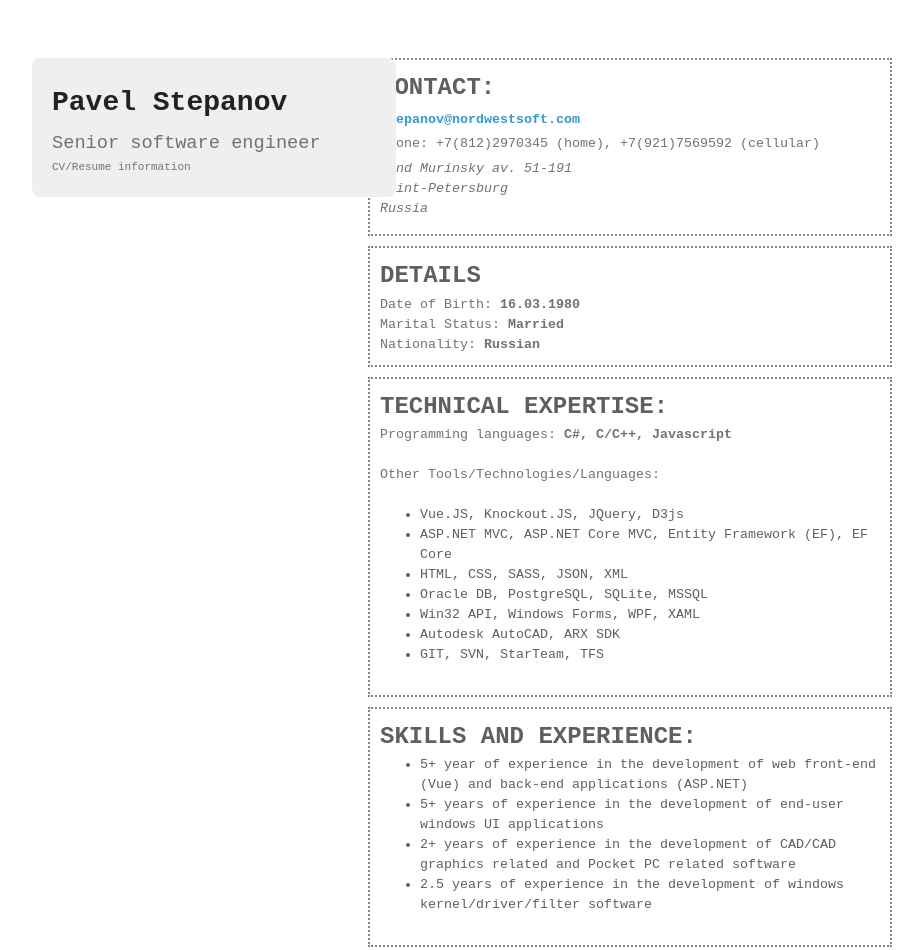
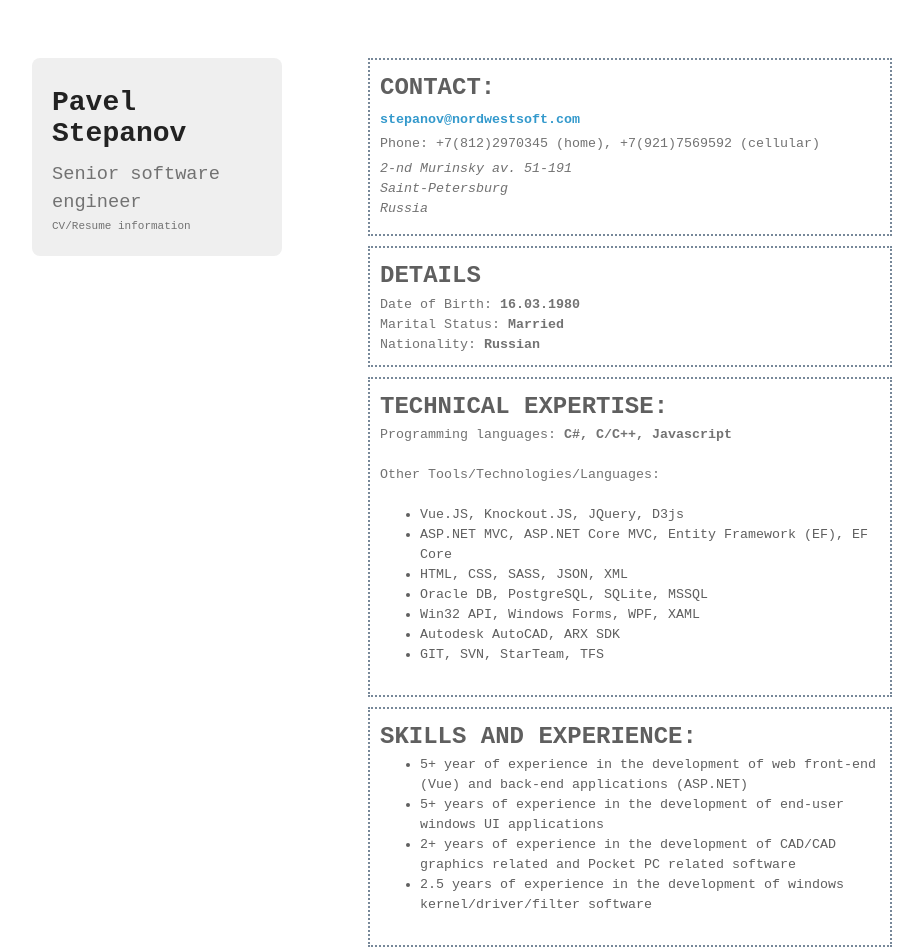
Before and after one commit to rognarspb/cv, a plain HTML site: page index.html in a window 1280 px wide. Shown: the top 950 px of the page, without its empty margins (178-1101 px from the left). Drawn offline with Linux system fonts and the light colour scheme.

Commit message:
Update cv.css

```diff
--- a/stylesheets/cv.css
+++ b/stylesheets/cv.css
@@ -9,11 +9,8 @@ html {
 
 
 header{
-    position:  fixed;
-    width: 30%;
 }
 section{
-    margin-left: 30%;
 }
 
 .title{
```
